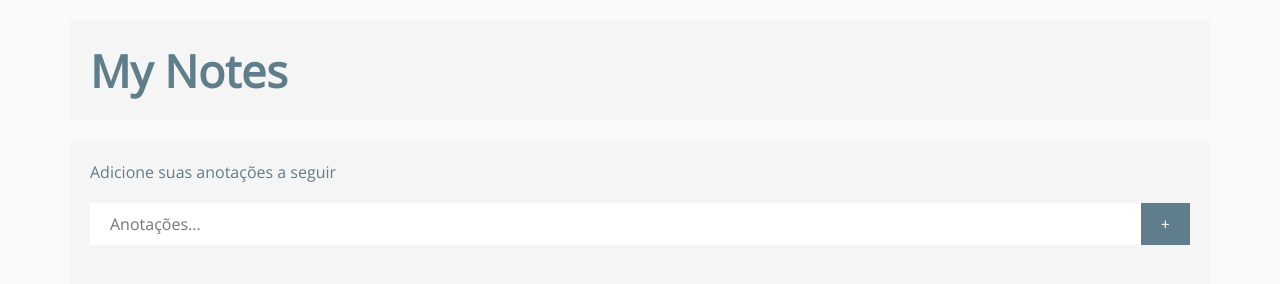
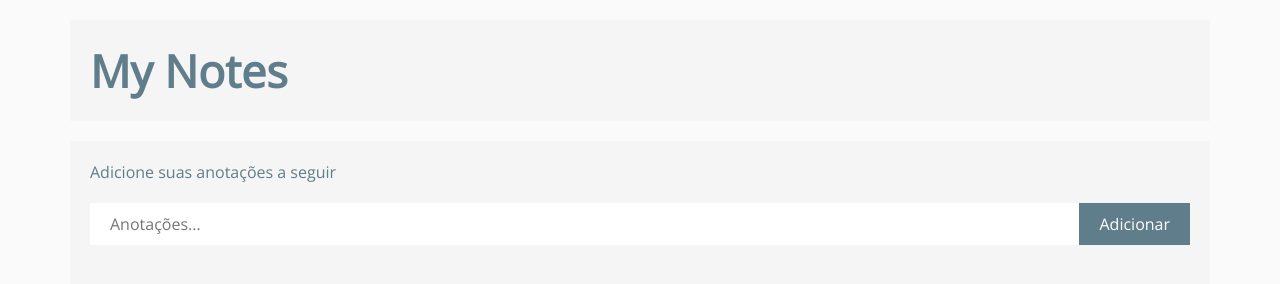
Before and after one commit to FernandoMassai/pwanotes, a plain HTML site: page index.html in a window 1280 px wide. Drawn offline with nearby package versions, Linux system fonts and the light colour scheme.

Commit message:
Edit layout to better perform

```diff
--- a/index.html
+++ b/index.html
@@ -3,6 +3,8 @@
 <head>
 	<base href="/pwanotes/">
 	<meta charset="UTF-8">
+	<meta name="theme-color" content="#607d8b"/>
+	<meta name="viewport" content="width=device-width, initial-scale=1">
 	<title>PWA - Progressive web apps</title>
 
 	<link type="text/css" rel="stylesheet" href="assets/css/colors.css">
@@ -23,8 +25,9 @@
 		<p>Adicione suas anotações a seguir</p>
 
 		<form id="form-add-note" class="row">
-			<input type="text" placeholder="Anotações..." class="col-2 white">
-			<input type="submit" value="+" class="blue-grey white-text">
+			<label for="text"></label>
+			<input id="text" type="text" placeholder="Anotações..." class="col-2 white">
+			<input type="submit" value="Adicionar" class="blue-grey white-text">
 		</form>
 
 		<ul id="notes"></ul>
```
